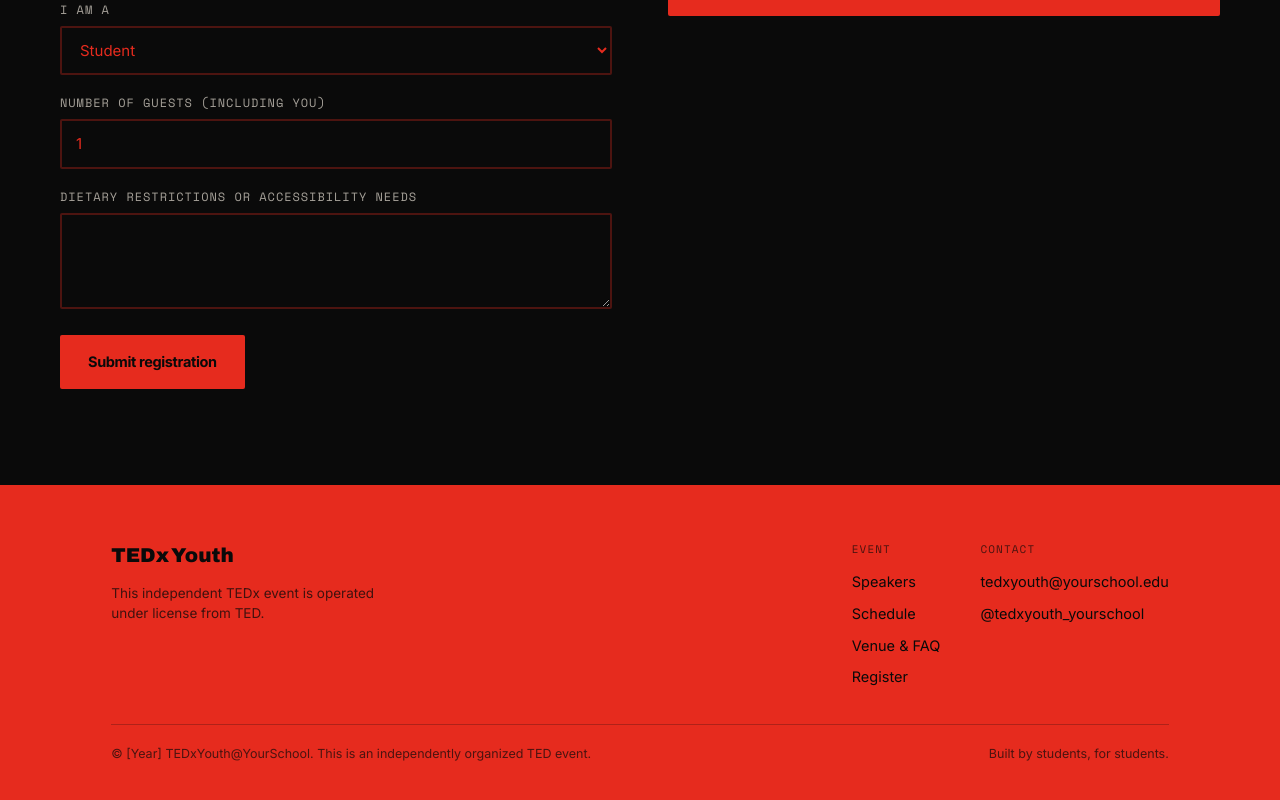
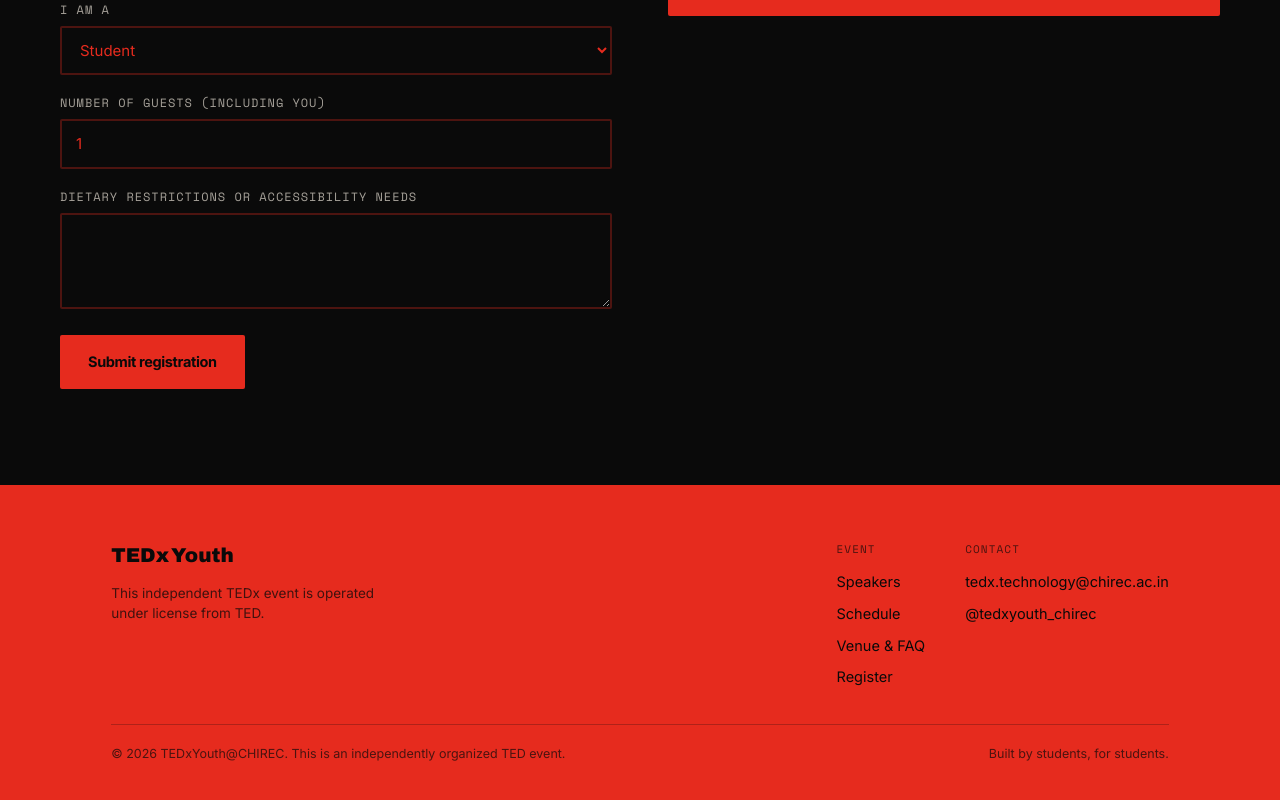
Before and after one commit to shaunak44oop/react-tedx, a React (Vite) app: page /register in a window 1280 px wide. Shown: the part 634-1434 px from the top of the page. Built offline with nearby package versions, Linux system fonts and the light colour scheme; the HTML template or start-up script is replaced by a standard one.

Commit message:
Update footer.tsx

```diff
--- a/src/components/layout/footer.tsx
+++ b/src/components/layout/footer.tsx
@@ -33,11 +33,11 @@ export function Footer() {
               <ul className="space-y-2.5 text-[14.5px]">
                 <li>
                   <a href="mailto:tedxyouth@yourschool.edu" className="hover:underline">
-                    tedxyouth@yourschool.edu
+                    tedx.technology@chirec.ac.in
                   </a>
                 </li>
                 <li>
-                  <a href="#" className="hover:underline">@tedxyouth_yourschool</a>
+                  <a href="#" className="hover:underline">@tedxyouth_chirec</a>
                 </li>
               </ul>
             </div>
@@ -45,7 +45,7 @@ export function Footer() {
         </div>
 
         <div className="flex flex-wrap justify-between gap-2.5 pt-5 text-[12.5px] text-ink/70">
-          <span>© [Year] TEDxYouth@YourSchool. This is an independently organized TED event.</span>
+          <span>© 2026 TEDxYouth@CHIREC. This is an independently organized TED event.</span>
           <span>Built by students, for students.</span>
         </div>
       </div>
```
